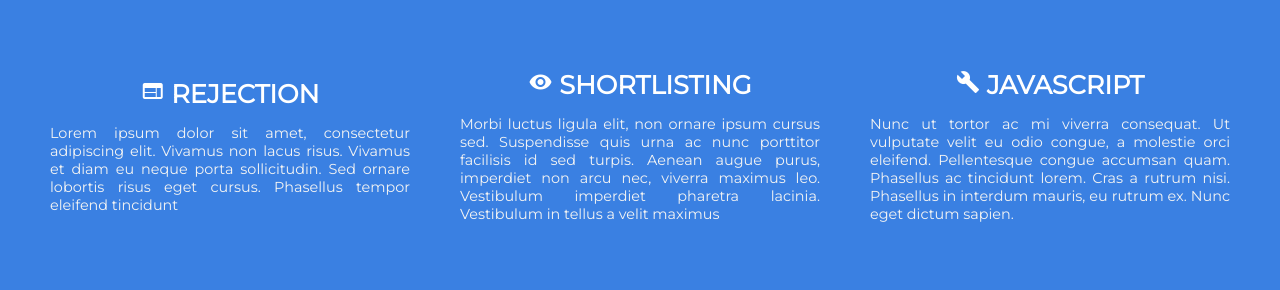
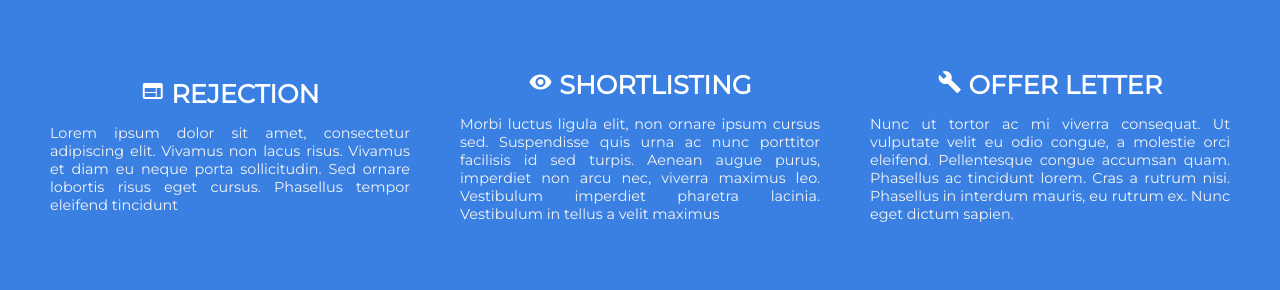
Before and after one commit to GyanPrakashkushwaha/HiredAI, a Django app: page / in a window 1280 px wide. Shown: the part 510-800 px from the top of the page. Run offline with Django 5.2, Linux system fonts and the light colour scheme.

Commit message:
add changes.

```diff
--- a/templates/index.html
+++ b/templates/index.html
@@ -38,7 +38,7 @@
 			<div>
 				<div class="logoD">
 					<i class="material-icons">build</i>
-					JAVASCRIPT
+					OFFER LETTER
 				</div>
 				<div class="textD">
 					Nunc ut tortor ac mi viverra consequat. Ut vulputate velit eu odio congue, a molestie orci eleifend. Pellentesque congue accumsan quam. Phasellus ac tincidunt lorem. Cras a rutrum nisi. Phasellus in interdum mauris, eu rutrum ex. Nunc eget dictum sapien.
```
Also changed, not shown: README.md, 1 other file.
